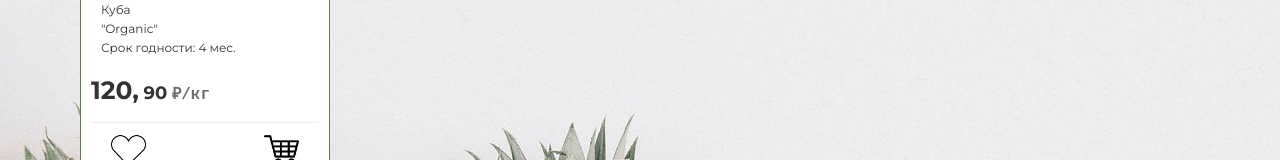
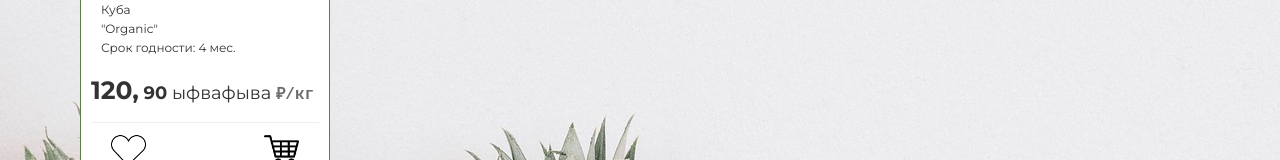
Before and after one commit to NikitaTrifonov/Fruitarea, a plain HTML site: page index.html in a window 1280 px wide. Shown: the part 268-428 px from the top of the page. Drawn offline with Linux system fonts and the light colour scheme.

Commit message:
Демонстрация
Показываю работу с гит

```diff
--- a/index.html
+++ b/index.html
@@ -45,6 +45,7 @@
                         <span class="price">
                             <span class="rub">120,</span>
                             <span class="cop">90</span>
+                            ыфвафыва
                             <span class="rub_kg">&#x20bd/кг</span>
                         </span>
                         <div class="buttons_box">
```
